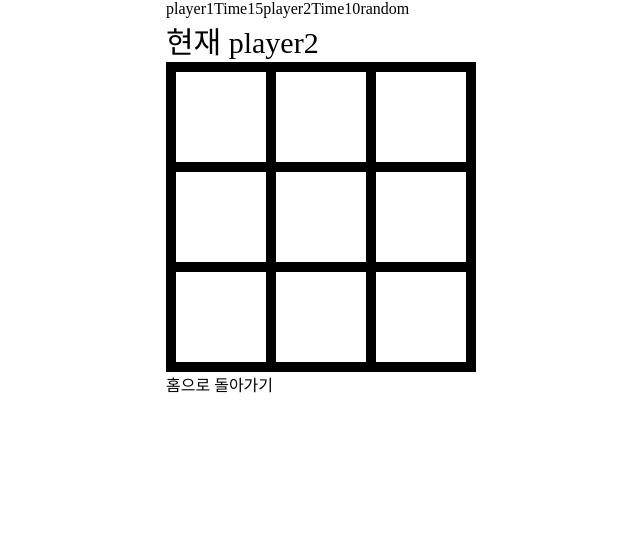
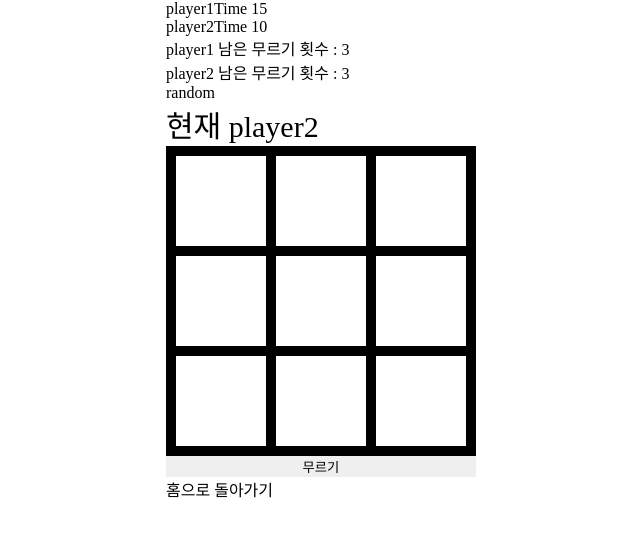
Before and after one commit to yunbiyomi/tictactoe-game, a React (Create React App) app: page /game in a window 1280 px wide. Shown: the top 536 px of the page, without its empty margins (319-959 px from the left). Built offline with nearby package versions, Linux system fonts and the light colour scheme; the HTML template or start-up script is replaced by a standard one.

Commit message:
✨ Feat : 각 플레이어 별 무르기 기능 추가

```diff
--- a/src/components/GameBoard.jsx
+++ b/src/components/GameBoard.jsx
@@ -4,7 +4,7 @@ import Square from './Square'
 import { useDispatch } from 'react-redux';
 import { updateBoardHistory } from '../redux/boardActions'
 
-const GameBoard = ({ size, currentPlayer, player1Mark, player2Mark, setCurrentPlayer, winCondition, player1Time, setPlayer1Time, player2Time, setPlayer2Time }) => {
+const GameBoard = ({ size, currentPlayer, player1Mark, player2Mark, setCurrentPlayer, winCondition, player1Time, setPlayer1Time, player2Time, setPlayer2Time, isBack, setIsBack }) => {
   const initialBoard = Array(size).fill(null).map(() => Array(size).fill(''));
   const [board, setBoard] = useState(initialBoard);
   const [isEnd, setIsEnd] = useState(false);
@@ -161,6 +161,18 @@ const GameBoard = ({ size, currentPlayer, player1Mark, player2Mark, setCurrentPl
     }
   };
 
+  // 무르기 버튼 클릭시 그 전 단계로 돌아가는 함수
+  useEffect(() => {
+    if(isBack) {
+      if (historyBoard.length > 1) {
+        const previousBoard = historyBoard.slice(0, -1);
+        setBoard(previousBoard[previousBoard.length - 1]);
+        setCurrentPlayer(currentPlayer === 'player1' ? 'player2' : 'player1');
+        setIsBack(false);
+      }
+    }
+  }, [isBack])
+
   // size의 수만큼 칸을 생성해주는 함수
   const renderSquares = () => {
     return board.map((rowArr, rowIndex) => (
--- a/src/pages/GamePage.jsx
+++ b/src/pages/GamePage.jsx
@@ -9,13 +9,14 @@ const GamePage = () => {
   const winCondition = useSelector(state => state.gameSettings.winCondition);
   const player1Mark = useSelector(state => state.gameSettings.player1Mark);
   const player2Mark = useSelector(state => state.gameSettings.player2Mark);
-  const player1MarkColor = useSelector(state => state.gameSettings.player1MarkColor);
-  const player2MarkColor = useSelector(state => state.gameSettings.player2MarkColor);
   const startPlayer = useSelector(state => state.gameSettings.startPlayer);
 
   const [currentPlayer, setCurrentPlayer] = useState(null);
   const [player1Time, setPlayer1Time] = useState(15);
   const [player2Time, setPlayer2Time] = useState(15);
+  const [player1BackCount, setPlayer1BackCount] = useState(3);
+  const [player2BackCount, setPlayer2BackCount] = useState(3);
+  const [isBack, setIsBack] = useState(false);
 
   // 시작 플레이어 선택에 따라 먼저 시작할 플레이어 정해주는 함수
   useEffect(() => {
@@ -27,10 +28,20 @@ const GamePage = () => {
     }
   }, [startPlayer]);
 
+  // 무르기 버튼 클릭시 무르기 횟수 차감
+  const handleBackBtn = () => {
+    if ((currentPlayer === 'player1' && player2BackCount > 0) || (currentPlayer === 'player2' && player1BackCount > 0)) {
+      setIsBack(true);
+      currentPlayer === 'player1' ? setPlayer2BackCount(prev => prev - 1) : setPlayer1BackCount(prev => prev - 1);
+    }
+  }
+
   return (
-    <div>
-      {`player1Time${player1Time}`}
-      {`player2Time${player2Time}`}
+    <GamepageContainer>
+      <SP>player1Time {player1Time}</SP>
+      <SP>player2Time {player2Time}</SP>
+      <SP>player1 남은 무르기 횟수 : {player1BackCount}</SP>
+      <SP>player2 남은 무르기 횟수 : {player2BackCount}</SP>
       {/* {gameBoardSize}
       {winCondition}
       {player1Mark}
@@ -54,13 +65,21 @@ const GamePage = () => {
         setPlayer1Time={setPlayer1Time}
         player2Time={player2Time}
         setPlayer2Time={setPlayer2Time}
+        isBack={isBack}
+        setIsBack={setIsBack}
       />
+      <SButton onClick={handleBackBtn}>무르기</SButton>
       <SLink to='/'>홈으로 돌아가기</SLink>
-    </div>
+    </GamepageContainer>
   )
 }
 
 export default GamePage
+
+const GamepageContainer = styled.div`
+  display: flex;
+  flex-direction: column;
+`;
 
 const STitle = styled.div`
   font-size: 30px;
@@ -68,3 +87,9 @@ const STitle = styled.div`
 
 const SLink = styled(Link)`
 `;
+
+const SP = styled.p`
+`;
+
+const SButton = styled.button`
+`;
```
